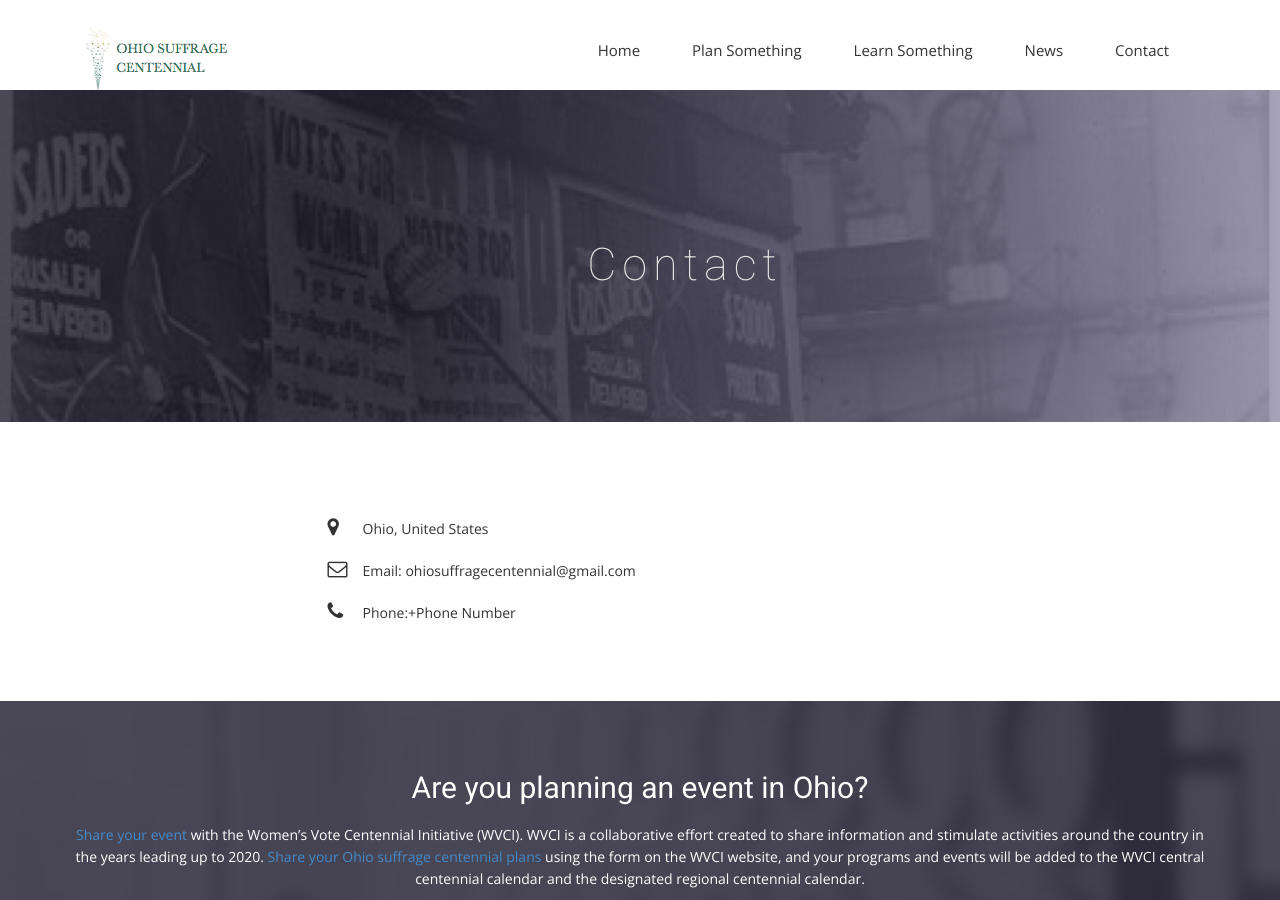
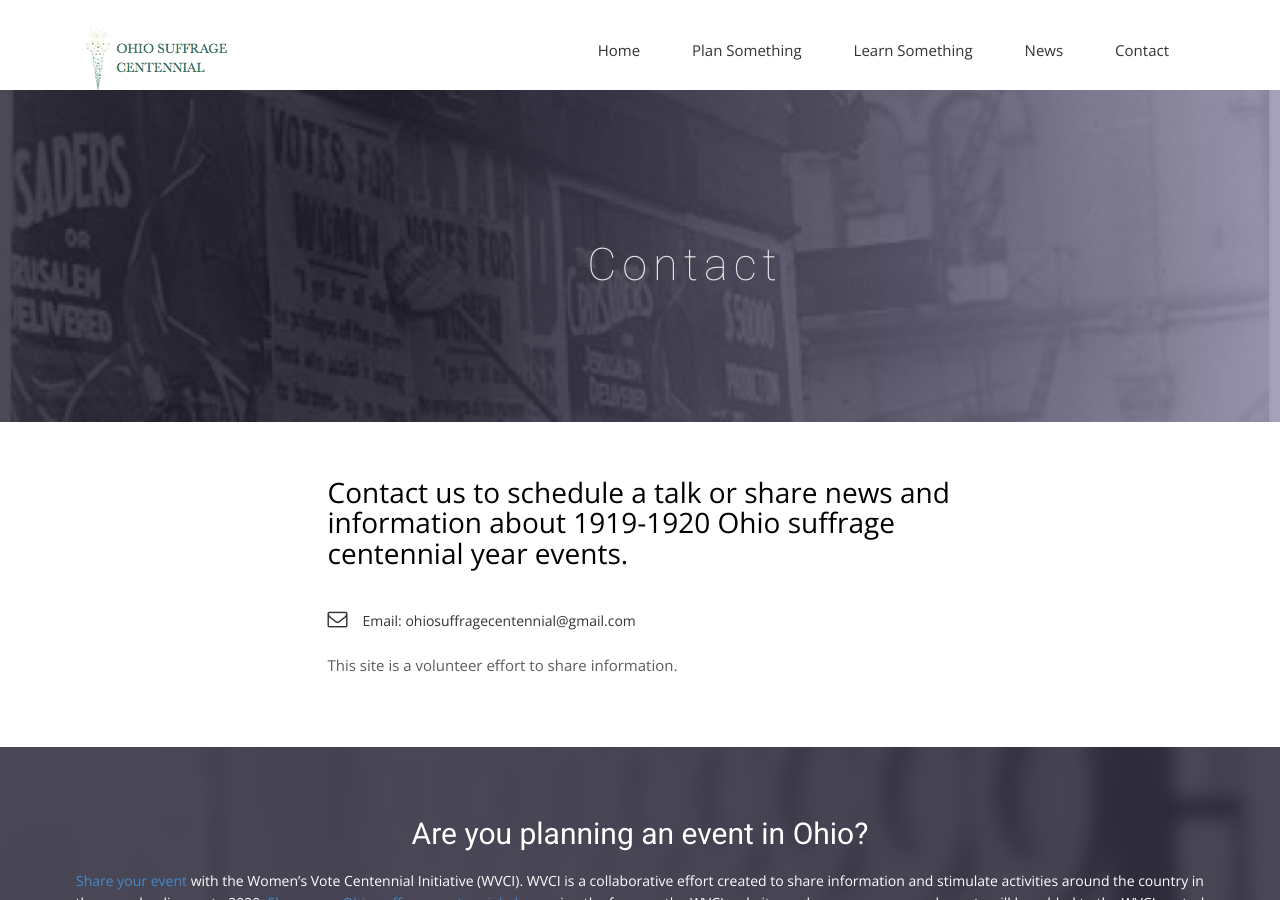
Before and after one commit to OhioSuffrageCentennial/ohiosuffragecentennial, a Jekyll site: the page built from contact.html, in a window 1280 px wide and 900 px high. Built offline with Jekyll 4.4.1, drawn with Linux system fonts in a browser that asks for light colours; nearby versions of some CDN libraries; some web fonts are replaced.

Commit message:
update index and contact page

```diff
--- a/contact.html
+++ b/contact.html
@@ -49,18 +49,13 @@ permalink: /contact/
     <div id="contact-box" class="row">
       <div class="col-md-6 col-md-offset-3"">
         <div class="block">
-          <h2></h2>
+          <h2>Contact us to schedule a talk or share news and information about 1919-1920 Ohio suffrage centennial year events.</h2>
           <ul class="address-block">
-            <li>
-              <i class="fa fa-map-marker"></i>Ohio, United States
-            </li>
             <li>
               <i class="fa fa-envelope-o"></i>Email: ohiosuffragecentennial@gmail.com
             </li>
-            <li>
-              <i class="fa fa-phone"></i>Phone:+Phone Number
-            </li>
           </ul>
+          <p>This site is a volunteer effort to share information.</p>
 <!--
           <ul class="social-icons">
             <li>
--- a/index.html
+++ b/index.html
@@ -134,7 +134,7 @@ permalink: /
       <div class="col-md-12">
         <div class="block">
           <h2>Are you planning an event in Ohio?</h2>
-          <p><a href="https://www.2020centennial.org/share-centennial-plans" target="_blank">Share your event</a> with the Women’s Vote Centennial Initiative (WVCI). WVCI is a collaborative effort created to share information and stimulate activities around the country in the years leading up to 2020. <a href="https://www.2020centennial.org/share-centennial-plans" target="_blank">Share your Ohio suffrage centennial plans</a> using the form on the WVCI website, and your programs and events will be added to the WVCI central centennial calendar and the designated regional centennial calendar.</p>
+          <p>Share your event with a national audience! Post it on the <a href="https://www.2020centennial.org/share-centennial-plans" target="_blank">Women' Vote Centennial Initiative (WVCI) national calendar</a>. Share your 1919-1920 Ohio suffrage centennial year plans using the form on the WVCI website, and your event will be added to the central calendar and the designated regional centennial calendar.</p>
           <a class="btn btn-default btn-call-to-action" href="https://www.2020centennial.org/share-centennial-plans" target="_blank">Add your event now!</a>
         </div>
       </div>
```
